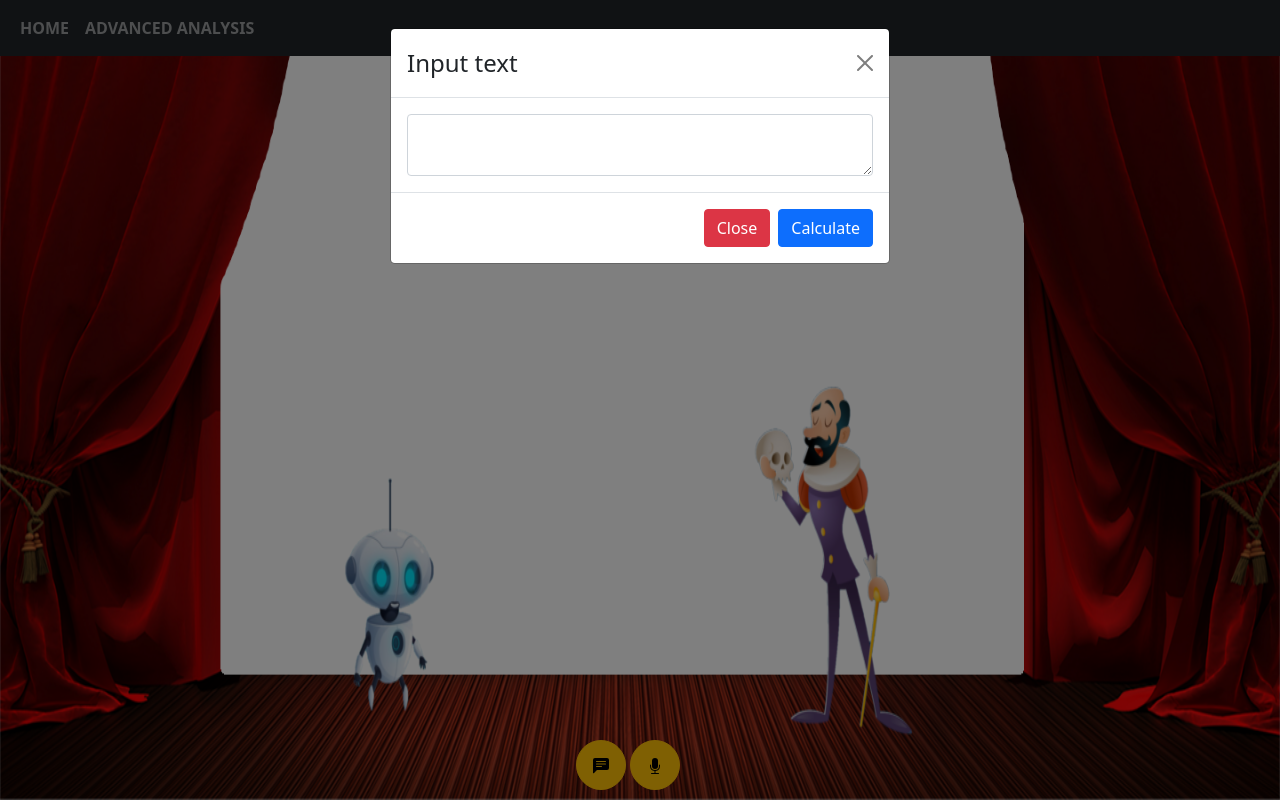
After one commit to sbaglieri13/TextAnalysis, a Django app: page / in a window 1280 px wide, after a click that opens the changed part. The commit adds this page. Run offline with Django 3.2, Linux system fonts and the light colour scheme; some libraries are stand-ins or nearby versions.

Commit message:
Text & Audio Analysis button homepage.html Text Analysis form

```diff
--- a/TextAnalysis/settings.py
+++ b/TextAnalysis/settings.py
@@ -56,7 +56,7 @@ ROOT_URLCONF = 'TextAnalysis.urls'
 TEMPLATES = [
     {
         'BACKEND': 'django.template.backends.django.DjangoTemplates',
-        'DIRS': [os.path.join(BASE_DIR, 'templates')],
+        'DIRS': [os.path.join(BASE_DIR, 'webapp/templates')],
         'APP_DIRS': True,
         'OPTIONS': {
             'context_processors': [
--- a/analysis.py
+++ b/analysis.py
@@ -105,7 +105,7 @@ def topic_modelling(data):
     if data is None and not lda_model_articles_bbc:
         topic_modelling_load()
         return lda_model_articles_bbc, dictionary_LDA_articles_bbc
-    elif data is None and lda_model_articles_bbc and lda_model_articles_bbc:
+    elif data is None and lda_model_articles_bbc:
         return lda_model_articles_bbc, dictionary_LDA_articles_bbc
     else:
         data = data.read().decode()
--- a/webapp/static/webapp/css/style.css
+++ b/webapp/static/webapp/css/style.css
@@ -5,16 +5,31 @@
     }
 }
 
-@media screen and (max-width: 1025px) and (orientation: landscape){
+@media screen and (max-width: 1025px) and (orientation: landscape) {
     body {
         background: url(../images/theatre.png) no-repeat fixed;
         background-size: 100% 100%;
     }
 }
 
-@media screen and (min-width: 1025px){
+@media screen and (min-width: 1025px) {
     body {
         background: url(../images/theatre.png) no-repeat fixed;
         background-size: 100% 100%;
     }
 }
+
+.btn-circle.btn-xl {
+    width: 70px;
+    height: 70px;
+    padding: 10px 16px;
+    border-radius: 35px;
+    font-size: 12px;
+    text-align: center;
+}
+
+.form-button {
+    position: absolute;
+    bottom: 10px;
+    left: 45%;
+}
--- /dev/null
+++ b/webapp/templates/homepage.html
@@ -0,0 +1,123 @@
+<!doctype html>
+
+{% load static %}
+<html lang="en" xmlns="http://www.w3.org/1999/html">
+
+<head>
+    <meta charset="UTF-8">
+    <title>Homepage</title>
+
+    <meta name="viewport" content="width = device-width, initial-scale = 1">
+
+    <!--Bootstrap CSS and Javascript -->
+    <link type="text/css" rel="stylesheet" href="{% static 'webapp/bootstrap-5.1.3/css/bootstrap.css' %}"/>
+    <script type="text/javascript" src="{% static 'webapp/bootstrap-5.1.3/js/bootstrap.js' %}"></script>
+
+    <!-- My CSS file -->
+    <link type="text/css" rel="stylesheet" href="{% static 'webapp/css/style.css' %}">
+
+    <!-- Topics CSS file -->
+    {% if topic == "Arts, Culture & Entertainment" %}
+    <link type="text/css" rel="stylesheet" href="{% static 'webapp/css/styleTopicArts.css' %}">
+    {% elif topic == "Business" %}
+    <link type="text/css" rel="stylesheet" href="{% static 'webapp/css/styleTopicBusiness.css' %}">
+    {% elif topic == "Nature - Environment" %}
+    <link type="text/css" rel="stylesheet" href="{% static 'webapp/css/styleTopicNature.css' %}">
+    {% endif %}
+
+</head>
+
+<body>
+
+{% include 'navbar.html' %}
+
+<main>
+
+
+    <div class="form-button">
+        <!-- Text Insert Button -->
+        <button type="button" class="btn btn-warning btn-circle btn-xl" style="height: 50px; width: 50px"
+                data-bs-toggle="modal" data-bs-target="#textModal">
+            <svg xmlns="http://www.w3.org/2000/svg" width="16" height="16" fill="currentColor"
+                 class="bi bi-chat-left-text-fill" viewBox="0 0 16 16">
+                <path d="M0 2a2 2 0 0 1 2-2h12a2 2 0 0 1 2 2v8a2 2 0 0 1-2 2H4.414a1 1 0 0 0-.707.293L.854 15.146A.5.5 0 0 1 0 14.793V2zm3.5 1a.5.5 0 0 0 0 1h9a.5.5 0 0 0 0-1h-9zm0 2.5a.5.5 0 0 0 0 1h9a.5.5 0 0 0 0-1h-9zm0 2.5a.5.5 0 0 0 0 1h5a.5.5 0 0 0 0-1h-5z"></path>
+            </svg>
+        </button>
+
+        <!-- Audio Insert Button -->
+        <button type="button" class="btn btn-warning btn-circle btn-xl" style="height: 50px; width: 50px"
+                data-bs-toggle="modal" data-bs-target="#audioModal">
+            <svg xmlns="http://www.w3.org/2000/svg" width="16" height="16" fill="currentColor" class="bi bi-mic-fill"
+                 viewBox="0 0 16 16">
+                <path d="M5 3a3 3 0 0 1 6 0v5a3 3 0 0 1-6 0V3z"></path>
+                <path d="M3.5 6.5A.5.5 0 0 1 4 7v1a4 4 0 0 0 8 0V7a.5.5 0 0 1 1 0v1a5 5 0 0 1-4.5 4.975V15h3a.5.5 0 0 1 0 1h-7a.5.5 0 0 1 0-1h3v-2.025A5 5 0 0 1 3 8V7a.5.5 0 0 1 .5-.5z"></path>
+            </svg>
+        </button>
+
+    </div>
+
+    <!-- Text Insert Modal-->
+    <div class="modal fade" id="textModal">
+        <div class="modal-dialog">
+            <div class="modal-content">
+
+
+                <form action="results_text_analysis" method="POST">
+
+                    <!-- Modal Header -->
+                    <div class="modal-header">
+                        <h4 class="modal-title">Input text</h4>
+                        <button type="button" class="btn-close" data-bs-dismiss="modal"></button>
+                    </div>
+
+                    <!-- Modal body -->
+                    <div class="modal-body">
+                        {% csrf_token %}
+                        <textarea type="text" class="form-control input-lg" name="text"></textarea>
+                    </div>
+
+                    <!-- Modal footer -->
+                    <div class="modal-footer">
+                        <button type="button" class="btn btn-danger" data-bs-dismiss="modal">Close</button>
+                        <button type="submit" class="btn btn-primary">Calculate</button>
+                    </div>
+
+                </form>
+
+            </div>
+        </div>
+    </div>
+
+    <!-- Audio Insert Modal-->
+    <div class="modal fade" id="audioModal">
+        <div class="modal-dialog">
+            <div class="modal-content">
+
+                <!-- Modal Header -->
+                <div class="modal-header">
+                    <h4 class="modal-title">Recording audio</h4>
+                    <button type="button" class="btn-close" data-bs-dismiss="modal"></button>
+                </div>
+
+                <!-- Modal body -->
+                <div class="modal-body">
+                    Modal body..
+                </div>
+
+                <!-- Modal footer -->
+                <div class="modal-footer">
+                    <button type="button" class="btn btn-danger" data-bs-dismiss="modal">Close</button>
+                    <button type="submit" class="btn btn-primary">Calculate</button>
+                </div>
+
+            </div>
+        </div>
+    </div>
+
+
+
+</main>
+
+
+</body>
+</html>
--- /dev/null
+++ b/webapp/templates/navbar.html
@@ -0,0 +1,20 @@
+<div class="navbar-fixed-top">
+    <!-- NAVBAR -->
+    <nav class="navbar navbar-expand-lg bg-dark navbar-dark">
+        <div class="container-fluid">
+            <button class="navbar-toggler" type="button" data-bs-toggle="collapse" data-bs-target="#collapsibleNavbar">
+                <span class="navbar-toggler-icon"></span>
+            </button>
+            <div class="collapse navbar-collapse" id="collapsibleNavbar">
+                <ul class="navbar-nav">
+                    <li class="nav-item">
+                        <a class="nav-link" href=".."><b>HOME</b></a>
+                    </li>
+                    <li class="nav-item">
+                        <a class="nav-link" href="advancedAnalysis"><b>ADVANCED ANALYSIS</b></a>
+                    </li>
+                </ul>
+            </div>
+        </div>
+    </nav>
+</div>
--- a/webapp/urls.py
+++ b/webapp/urls.py
@@ -12,5 +12,9 @@ urlpatterns = [
     path('data-text-analysis/prediction/<str:pk>/', views.data_analysis_view, name="Data Text Analysis Results"),
     path('data-audio-analysis/prediction/<str:pk>/', views.data_analysis_view, name="Data Audio Analysis Results"),
     path('data-analysis/all-prediction/', views.data_analysis_view_all, name="Data Analysis Results"),
-    path('home', views.homepage)
+
+    # Link webapp
+    path('', views.homepage, name="Homepage"),
+    path('advancedAnalysis/', views.advanced_analysis, name="Advanced Analysis"),
+    path('results_text_analysis', views.results_text_analysis)
 ]
--- a/webapp/views.py
+++ b/webapp/views.py
@@ -8,9 +8,6 @@ from rest_framework.response import Response
 import main
 from .serializers import PredictionSerializer, DataPredictionSerializer
 from .models import Prediction, DataPrediction
-
-
-# Create your views here.
 
 
 @api_view(['POST'])
@@ -120,4 +117,40 @@ def data_analysis_view_all(request):
 
 
 def homepage(request):
-    return render(request, 'Homepage.html')
+    return render(request, 'homepage.html')
+
+
+def advanced_analysis(request):
+    return render(request, 'advancedAnalysis.html')
+
+
+# REST Post / homepage.html -> input text
+@api_view(['POST'])
+def results_text_analysis(request):
+    input_text = request.POST['text']
+    unique_id = uuid.uuid4()
+
+    text, sentiment, sentiment_acc, topic, topic_acc = main.analysis(input_text, None)
+
+    table = Prediction(
+        id=unique_id,
+        text=text,
+        sentiment=sentiment,
+        sentiment_acc=sentiment_acc,
+        topic=topic,
+        topic_acc=topic_acc
+    )
+    table.save()
+
+    if topic is None:
+        topic_label = "Topic not found"
+    else:
+        topic_label = topic
+
+    if sentiment is None:
+        sentiment_label = "Sentiment not found"
+    else:
+        sentiment_label = sentiment
+
+    context = {'topic': topic_label, 'sentiment': sentiment_label}
+    return render(request, 'homepage.html', context)
```
Also changed, not shown: main.py (+8 -0 lines), webapp/static/webapp/css/styleTopicArts.css (added, +20 -0 lines), webapp/static/webapp/css/styleTopicBusiness.css (added, +20 -0 lines), webapp/static/webapp/css/styleTopicNature.css (added, +20 -0 lines), webapp/templates/Homepage.html (deleted, +0 -44 lines).
